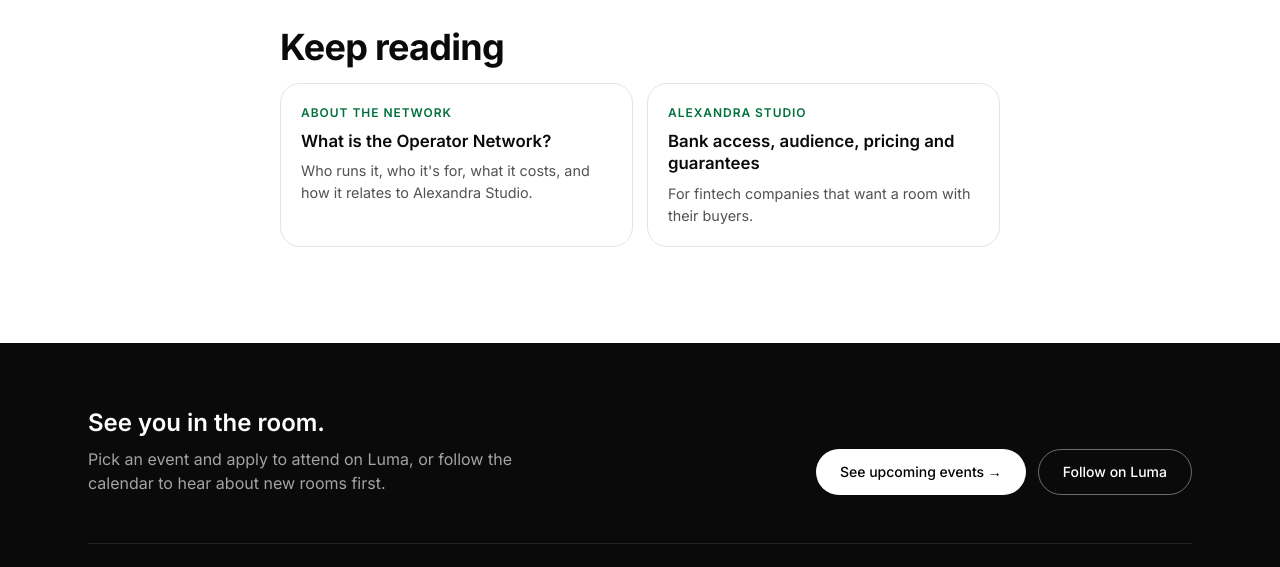
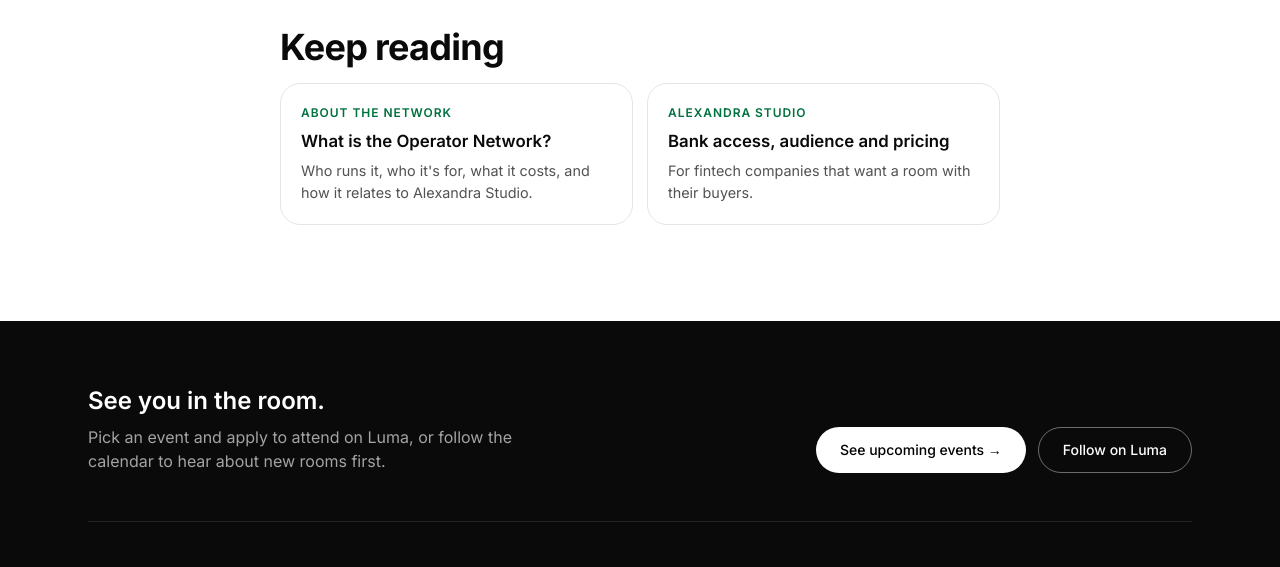
Before and after one commit to alundsvagen/operator, a plain HTML site: page stockholm-growth-fintech-newsletter.html in a window 1280 px wide. Shown: the part 5360-5927 px from the top of the page. Drawn offline with nearby package versions, Linux system fonts and the light colour scheme.

Commit message:
Link label: Alexandra Studio pricing, no guarantees
The How it works page no longer has a guarantee, so the link label now
reads 'Bank access, audience and pricing'.

Co-Authored-By: Claude Opus 5.5 <noreply@anthropic.com>
Claude-Session: https://claude.ai/code/session_01HNvKHT4PmchvmaFwDpSJpN

```diff
--- a/stockholm-growth-fintech-newsletter.html
+++ b/stockholm-growth-fintech-newsletter.html
@@ -332,7 +332,7 @@
         </a>
         <a href="https://alexandrastudio.se/how-alexandra-studio-works.html">
           <span>Alexandra Studio</span>
-          <strong>Bank access, audience, pricing and guarantees</strong>
+          <strong>Bank access, audience and pricing</strong>
           <em>For fintech companies that want a room with their buyers.</em>
         </a>
       </div>
```
